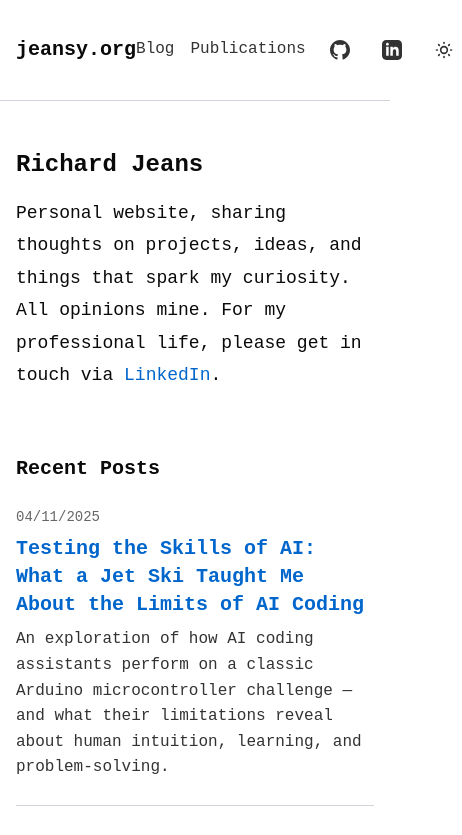
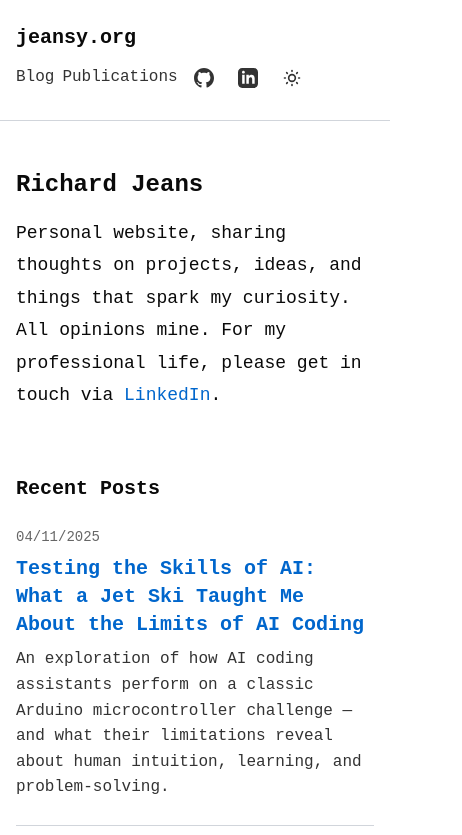
Before and after one commit to rjeans/jeansy.org, an Astro site: page / in a window 390 px wide. Shown: the top 835 px of the page, 462 px wide, since content can reach past the window. Built offline with nearby package versions, Linux system fonts and the light colour scheme; Astro itself is replaced by a stand-in of ours.

Commit message:
Updated mobile layout

```diff
--- a/src/layouts/BaseLayout.astro
+++ b/src/layouts/BaseLayout.astro
@@ -156,10 +156,10 @@ const socialImageURL = new URL(image, Astro.site);
   </head>
   <body>
     <header class="border-b" style="border-color: var(--border-color);">
-      <nav class="max-w-4xl mx-auto px-4 py-8">
-        <div class="flex justify-between items-center">
+      <nav class="max-w-4xl mx-auto px-4 py-6">
+        <div class="flex flex-wrap justify-between items-center" style="gap: 0.5rem 1rem;">
           <a href="/" class="text-xl font-bold" style="color: var(--text-primary); text-decoration: none;">jeansy.org</a>
-          <div class="flex items-center" style="gap: 1rem;">
+          <div class="flex items-center flex-wrap" style="gap: 0.5rem;">
             <a href="/blog" style="color: var(--text-secondary); text-decoration: none;" class="hover:underline">Blog</a>
             <a href="/publications" style="color: var(--text-secondary); text-decoration: none;" class="hover:underline">Publications</a>
             <a href="https://github.com/rjeans" target="_blank" rel="noopener noreferrer" aria-label="GitHub (opens in new tab)" class="social-icon" style="color: var(--text-secondary); display: flex; align-items: center; padding: 0.5rem;">
```
